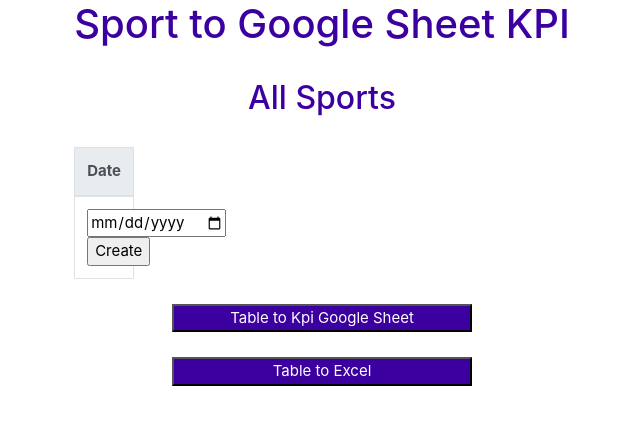
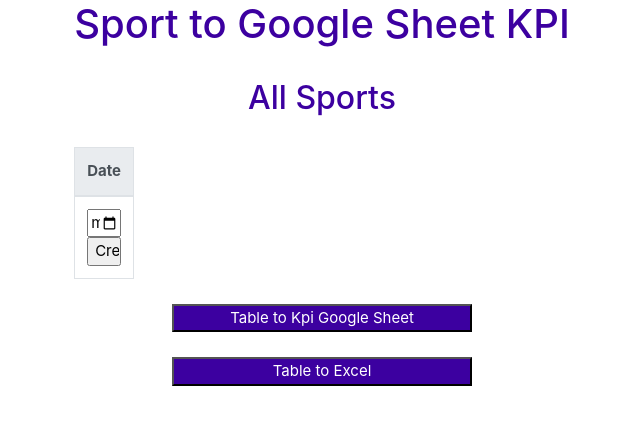
Before and after one commit to KayumovSher/KPI, a Django app: page /all_sports/ in a window 1280 px wide. Shown: the part 164-589 px from the top of the page, without its empty margins (318-958 px from the left). Run offline with Django 4.2, Linux system fonts and the light colour scheme; data that the repository does not hold is empty; some libraries are stand-ins or nearby versions.

Commit message:
unputs changhed

```diff
--- a/main/templates/all_evrikas.html
+++ b/main/templates/all_evrikas.html
@@ -196,7 +196,7 @@
         display: flex;
         justify-content: center;
         align-items: center;
-        height: 30px;
+        height: 25px;
 
     }
 
@@ -204,7 +204,7 @@
 
     input {
         overflow: visible;
-        width: 150px;
+        width: 135px;
         position: relative;
 
 
--- a/main/templates/all_meetings.html
+++ b/main/templates/all_meetings.html
@@ -178,6 +178,9 @@
         cursor: pointer;
     }
 
+    input{
+        width: 100%;
+    }
 </style>
 
 <body>
--- a/main/templates/all_sports.html
+++ b/main/templates/all_sports.html
@@ -180,6 +180,10 @@
         font-size: 15px;
         cursor: pointer;
     }
+
+    input{
+        width: 100%;
+    }
 </style>
 
 <body>
--- a/main/views.py
+++ b/main/views.py
@@ -306,7 +306,7 @@ def book_increase_decrease_score(request, book_id):
     kpi_id, book_item_id = request.POST.get('kpi_id'), request.POST.get('book_item_id')
     kpi_user = KpiModel.objects.get(id=kpi_id)
     book_item_obj = BookItem.objects.get(id=book_item_id)
-    BookModel.objects.update_or_create(book=book_item_obj, kpi=kpi_user, defaults={'score':score_dic[last_key]})
+    BookModel.objects.update_or_create(book=book_item_obj, kpi=kpi_user, defaults={'score': score_dic[last_key]})
     return redirect(to='all_books')
 
 
```
